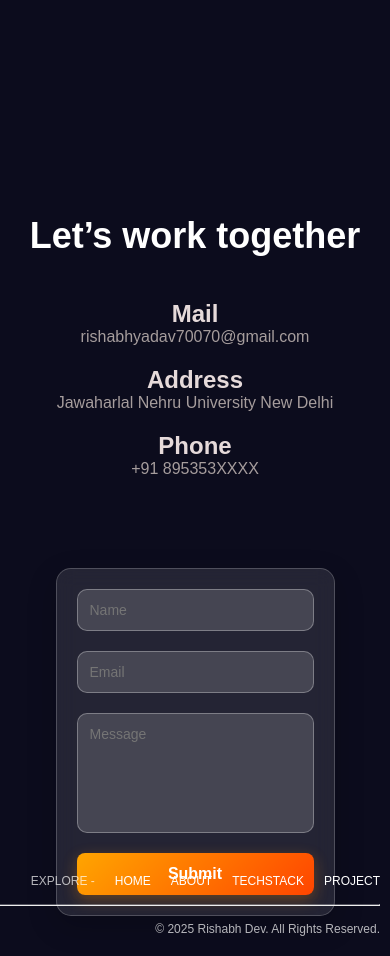
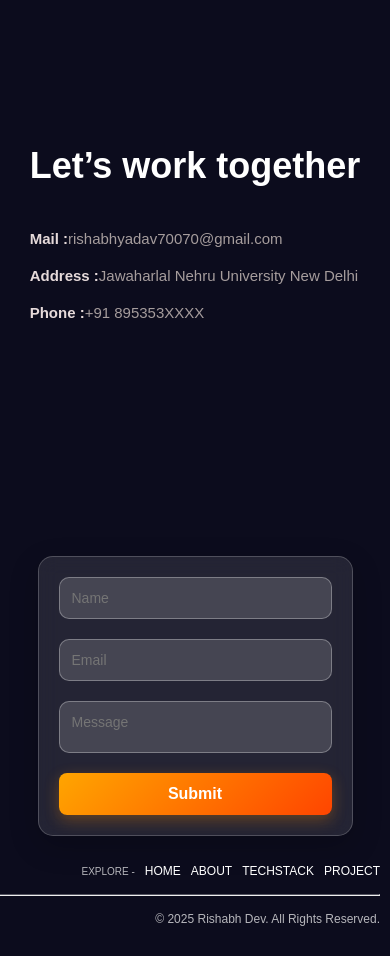
Before and after one commit to rishabh-jnu/Rix_Portfolio, a React (Vite) app: page / in a window 390 px wide. Shown: the part 6640-7596 px from the top of the page. Built offline with nearby package versions, Linux system fonts and the light colour scheme; a web font is replaced by a local one.

Commit message:
Contact Page Responsive

```diff
--- a/src/components/contact/Contact.jsx
+++ b/src/components/contact/Contact.jsx
@@ -58,17 +58,17 @@ const Contact = () => {
       whileInView="animate"
     >
       <motion.div className="textContainer" variants={variants}>
-        <motion.h1 variants={variants}>Let’s work together</motion.h1>
+        <motion.h1 className="let" variants={variants}>Let’s work together</motion.h1>
         <motion.div className="item" variants={variants}>
-          <h2>Mail</h2>
-          <span>rishabhyadav70070@gmail.com</span>
+          <h2>Mail : </h2>
+          <span> rishabhyadav70070@gmail.com</span>
         </motion.div>
         <motion.div className="item" variants={variants}>
-          <h2>Address</h2>
+          <h2>Address :</h2>
           <span>Jawaharlal Nehru University New Delhi</span>
         </motion.div>
         <motion.div className="item" variants={variants}>
-          <h2>Phone</h2>
+          <h2>Phone :</h2>
           <span>+91 895353XXXX</span>
         </motion.div>
       </motion.div>
@@ -79,7 +79,7 @@ const Contact = () => {
           whileInView={{ opacity: 0 }}
           transition={{ delay: 3, duration: 1 }}
         >
-          <svg width="450px" height="450px" viewBox="0 0 32.666 32.666">
+          <svg className="phone" width="450px" height="450px" viewBox="0 0 32.666 32.666">
             <motion.path
               strokeWidth={0.2}
               fill="none"
--- a/src/components/contact/contact.scss
+++ b/src/components/contact/contact.scss
@@ -38,13 +38,11 @@
     }
     h2 {
       color: rgb(230, 218, 218);
-
     }
 
     span {
       font-weight: 300;
       color: rgb(166, 157, 157);
-
     }
   }
 
@@ -56,8 +54,19 @@
     align-items: center;
 
     @include mobile {
-      padding: 30px;
+      padding: 10px;
       width: 100%;
+
+    }
+
+    .phone {
+      @include mobile {
+        width: 90%;
+        height: 90%;
+        margin-top: 340px;
+        margin-left: 360px;
+        transform: translate(-50%, -50%);
+      }
     }
 
     .phoneSvg {
@@ -66,6 +75,14 @@
       margin: auto;
       z-index: -1;
       opacity: 0.3;
+
+      @include mobile {
+        width: 100%;
+        height: 100%;
+        top: 0;
+        left: 0;
+        transform: translate(-50%, -50%);
+      }
     }
 
     form {
@@ -83,6 +100,8 @@
 
       @include mobile {
         padding: 20px;
+        height: 280px;
+        margin-bottom: 100px;
       }
 
       input,
@@ -151,12 +170,28 @@
     align-items: flex-end; /* Align items to the right */
     gap: 15px;
 
+    @include mobile {
+      margin-bottom: 10px;
+    }
+
     .footerLinks {
       display: flex;
       gap: 20px;
       justify-content: flex-end;
       align-items: center;
       font-size: 12px;
+
+      @include mobile {
+        gap: 10px;
+        font-size: 10px;
+      }
+
+      // @include mobile {
+      //   .footer .footerLinks,
+      //   .footer .copyright {
+      //     margin-left: 20px;
+      //   }
+      // }
 
       .explore {
         display: flex;
@@ -182,6 +217,7 @@
       width: 1360px;
       border-top: 1px solid rgba(255, 255, 255, 0.3);
       margin: 1px 0;
+
     }
 
     .copyright {
@@ -189,4 +225,32 @@
       font-weight: 300;
     }
   }
+
+  /* Mobile specific styles for Mail section */
+  @include mobile {
+    .textContainer .item {
+      display: flex;
+      justify-content: space-between;
+      align-items: center;
+      font-size: 15px;
+
+    }
+
+    .textContainer .item h2,
+    .textContainer .item span {
+      margin: 0;
+      display: flex;
+      font-size: 15px;
+      justify-content: start;
+      align-items: start;
+    }
+    .textContainer {
+      gap: 20px;
+      margin-top: 0;
+      padding: 0 10px;
+      align-items: start;
+      text-align: center;
+      transform: none !important;
+    }
+  }
 }
```
